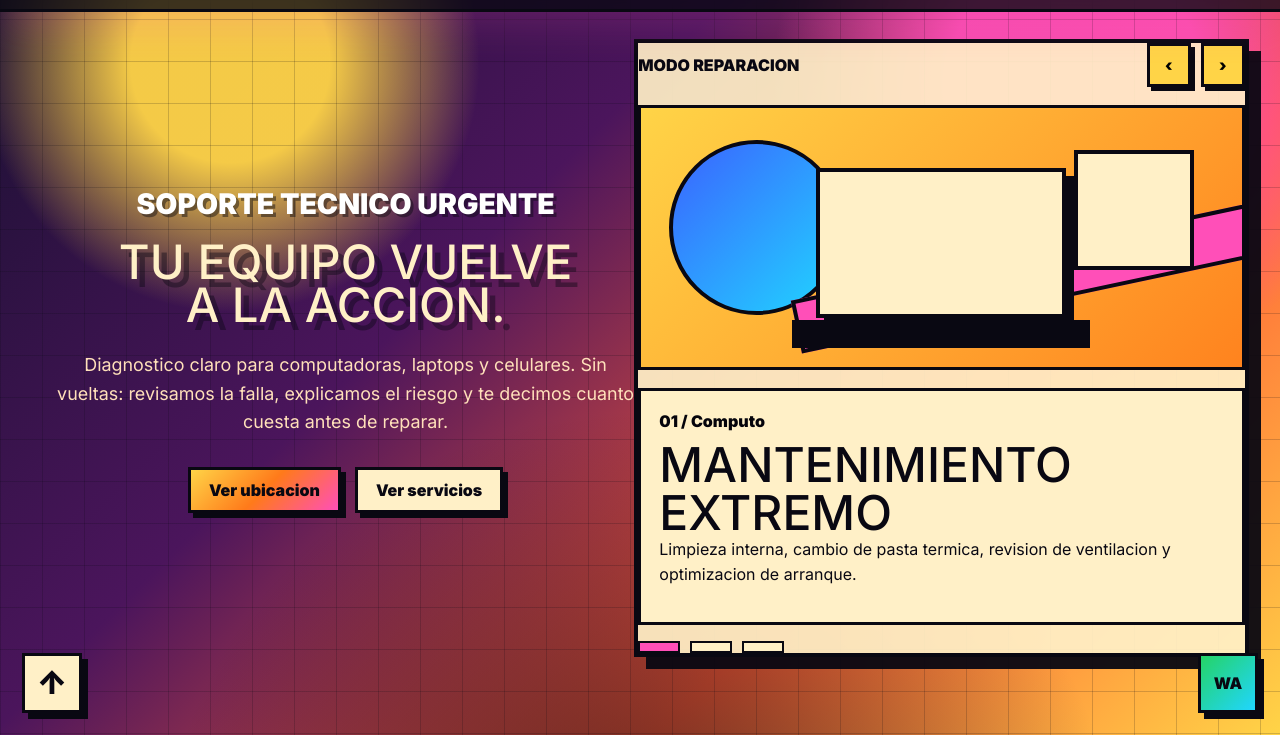
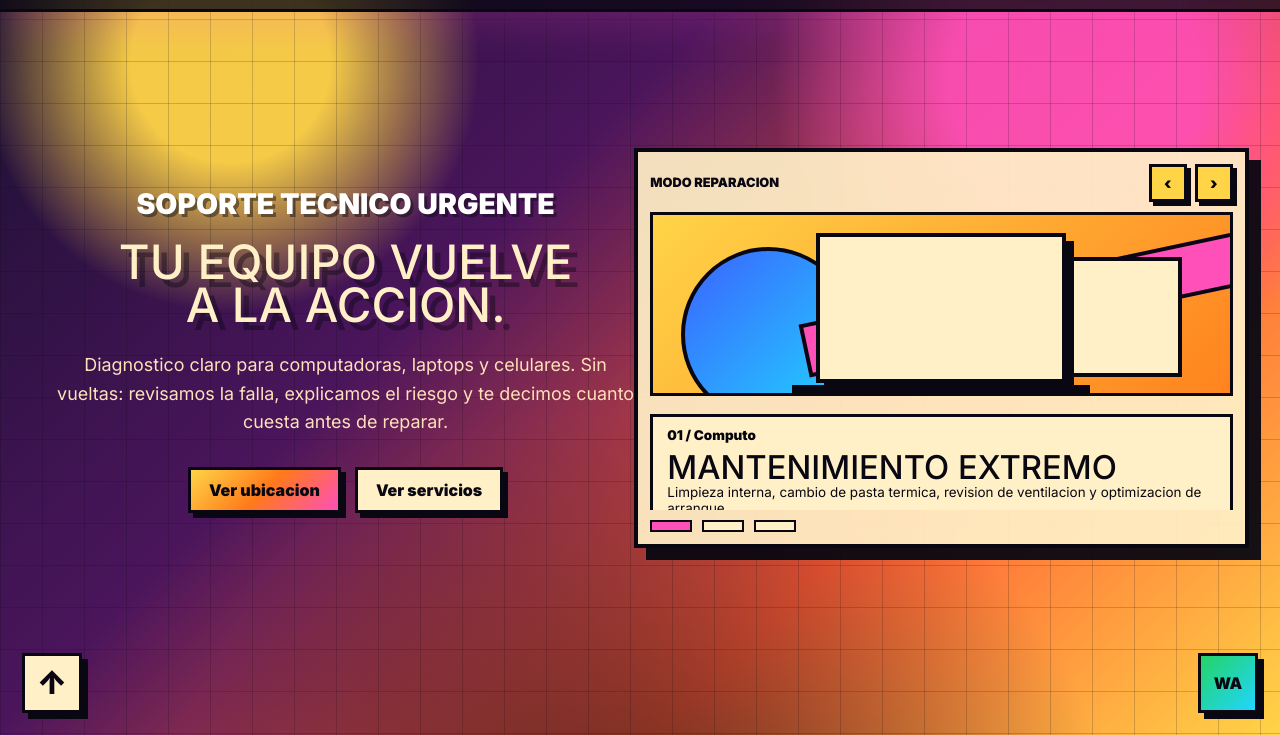
Before and after one commit to proyectosjesuspaginasweb-del/reparacion-equipos, a plain HTML site: page index.html in a window 1280 px wide. Shown: the part 65-800 px from the top of the page. Drawn offline with nearby package versions, Linux system fonts and the light colour scheme.

Commit message:
Ajusta responsive y hardening de enlaces

```diff
--- a/css/styles.css
+++ b/css/styles.css
@@ -3209,7 +3209,7 @@ body.gsap-panels .chat-widget {
     body.gsap-panels .process .inner {
         padding-top: 126px;
         padding-bottom: 70px;
-        gap: 12px;
+        gap: 20px;
         align-items: center;
     }
 
@@ -3231,7 +3231,7 @@ body.gsap-panels .chat-widget {
     body.gsap-panels .process-list.row {
         width: min(100%, 300px);
         max-width: min(100%, 300px);
-        gap: 8px;
+        gap: 50px;
         margin-left: auto;
         margin-right: auto;
         justify-items: center;
@@ -3760,6 +3760,7 @@ body.gsap-panels .chat-widget {
         margin-left: auto;
         margin-right: auto;
         text-align: center;
+
     }
 
     /* OBJETIVO tarjetas */
@@ -3797,7 +3798,7 @@ body.gsap-panels .chat-widget {
     body.gsap-panels .process .inner {
         padding-top: 220px;
         padding-bottom: 96px;
-        gap: 26px;
+        gap: 40px;
         align-items: center;
     }
 
@@ -3820,6 +3821,7 @@ body.gsap-panels .chat-widget {
         margin-left: auto;
         margin-right: auto;
         justify-items: center;
+        gap: 50px;
     }
 
     /* UBICACION seccion */
@@ -4103,8 +4105,56 @@ body.gsap-panels .chat-widget {
     body.gsap-panels .slider-shell[class*="col-"] {
         width: min(48vw, 650px);
         max-width: min(48vw, 650px);
-        min-height: 470px;
-        max-height: calc(100dvh - 150px);
+        min-height: 380px;
+        max-height: calc(100dvh - 132px);
+        padding: 12px;
+        align-self: center;
+    }
+
+    /* HERO slider toolbar */
+    body.gsap-panels .slider-toolbar {
+        gap: 10px;
+        margin-bottom: 10px;
+        font-size: .8rem;
+    }
+
+    body.gsap-panels .slider-controls {
+        gap: 8px;
+    }
+
+    body.gsap-panels .slider-toolbar .icon-button {
+        width: 38px;
+        height: 38px;
+    }
+
+    /* HERO slider interno */
+    body.gsap-panels .slider {
+        min-height: 298px;
+    }
+
+    /* HERO escena grafica */
+    body.gsap-panels .bauhaus-scene {
+        min-height: 184px;
+    }
+
+    /* HERO texto del slider */
+    body.gsap-panels .slide-copy {
+        padding: 10px 14px;
+    }
+
+    body.gsap-panels .slide-copy h2 {
+        font-size: clamp(1.45rem, 2.7vw, 2.05rem);
+        line-height: .98;
+    }
+
+    body.gsap-panels .slide-copy p {
+        font-size: .84rem;
+        line-height: 1.22;
+    }
+
+    /* HERO puntos del slider */
+    body.gsap-panels .slider-dots {
+        margin-top: 10px;
     }
 
     /* OBJETIVO seccion */
@@ -4161,6 +4211,7 @@ body.gsap-panels .chat-widget {
         margin-left: auto;
         margin-right: auto;
         justify-items: center;
+        gap: 40px;
     }
 
     /* PROCESO tarjeta individual */
--- a/index.html
+++ b/index.html
@@ -186,7 +186,7 @@
             <div class="map-stack col-12 col-lg-6">
                 <div class="map-card">
                     <iframe src="https://www.google.com/maps/embed?pb=!1m18!1m12!1m3!1d3762.3748515100688!2d-99.09146816505114!3d19.4393987023149!2m3!1f0!2f0!3f0!3m2!1i1024!2i768!4f13.1!3m3!1m2!1s0x85d1fbf9c743a6cf%3A0x740db86028c2a05b!2sCalle%20Ote.%20168%20430%2C%20Moctezuma%202da%20Secc%2C%20Venustiano%20Carranza%2C%2015530%20Ciudad%20de%20M%C3%A9xico%2C%20CDMX!5e0!3m2!1ses-419!2smx!4v1787512207571!5m2!1ses-419!2smx" width="600" height="250" allowfullscreen="" loading="lazy" referrerpolicy="strict-origin-when-cross-origin"></iframe>
-                    <a class="button primary map-link" href="https://www.google.com/maps/search/?api=1&query=soporte%20tecnico%20Toluca%20Estado%20de%20Mexico" target="_blank" rel="noopener noreferrer">Abrir en Google Maps</a>
+                        <a class="button primary map-link" href="https://www.google.com/maps/search/?api=1&query=Calle%20Ote.%20168%20430%2C%20Moctezuma%202da%20Secc%2C%20Venustiano%20Carranza%2C%2015530%20Ciudad%20de%20Mexico%2C%20CDMX" target="_blank" rel="noopener noreferrer">Abrir en Google Maps</a>
                 </div>
             </div>
                 </div>
--- a/js/main.js
+++ b/js/main.js
@@ -66,7 +66,7 @@ if (contactForm) {
         const message = data.get("message") || "Necesito una revision tecnica.";
         const text = `Hola, soy ${name}. ${message}`;
 
-        window.open(`https://wa.me/${whatsappNumber}?text=${encodeURIComponent(text)}`, "_blank", "noopener");
+        window.open(`https://wa.me/${whatsappNumber}?text=${encodeURIComponent(text)}`, "_blank", "noopener,noreferrer");
     });
 }
 
@@ -151,7 +151,7 @@ function initSupportBot() {
         }
 
         function renderOptions(step) {
-            botOptions.innerHTML = "";
+            botOptions.replaceChildren();
 
             if (!step.options) {
                 return;
@@ -176,7 +176,7 @@ function initSupportBot() {
                 botQuestion.textContent = "Listo. Revise el resumen y mandalo por WhatsApp.";
                 botInput.hidden = true;
                 botNext.textContent = "Enviar por WhatsApp";
-                botOptions.innerHTML = "";
+                botOptions.replaceChildren();
                 updateForm();
             } else {
                 const step = steps[currentStep];
@@ -196,7 +196,7 @@ function initSupportBot() {
         function saveAnswer() {
             if (currentStep >= steps.length) {
                 const text = buildSummary();
-                window.open(createWhatsappLink(text), "_blank", "noopener");
+                window.open(createWhatsappLink(text), "_blank", "noopener,noreferrer");
                 return;
             }
 
```
